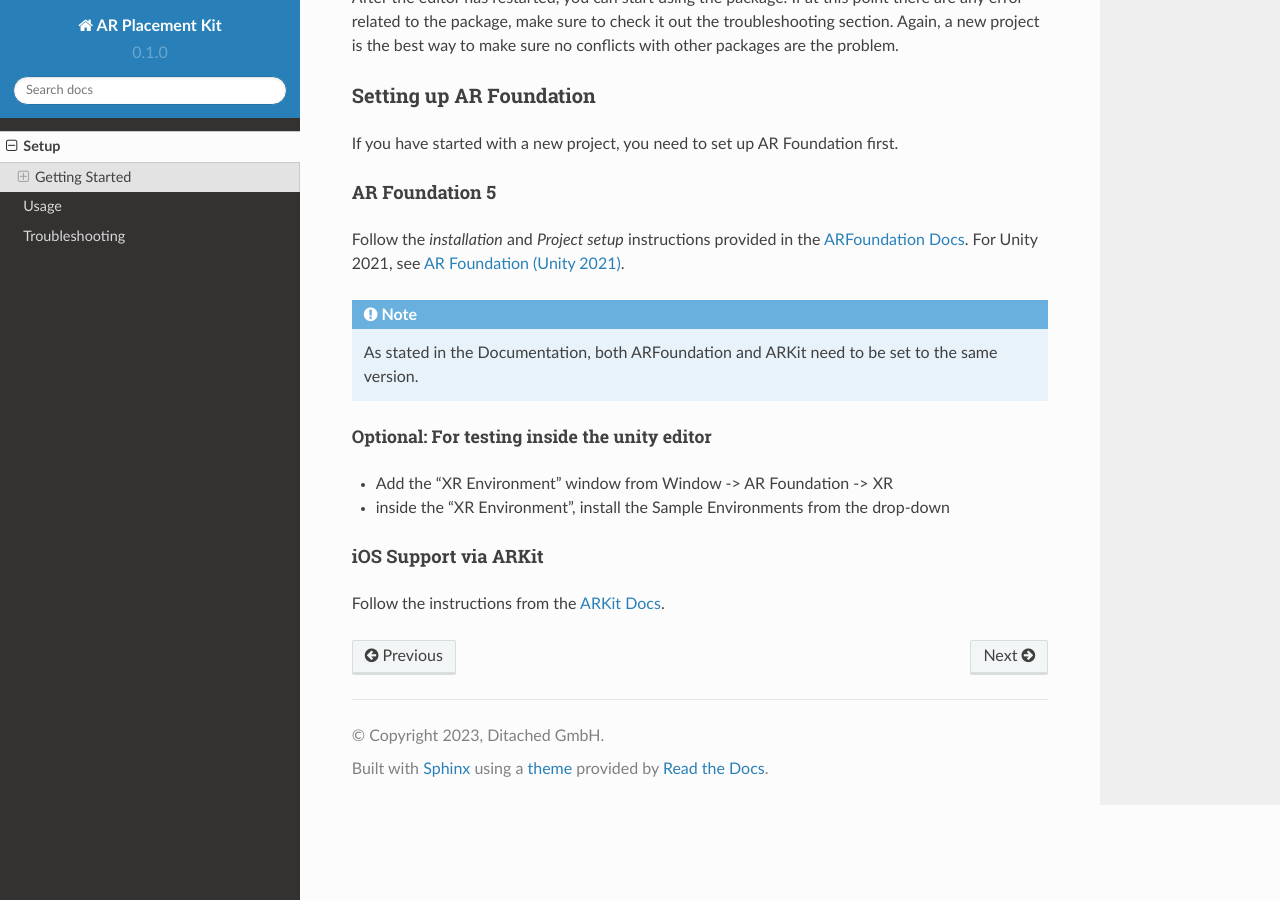
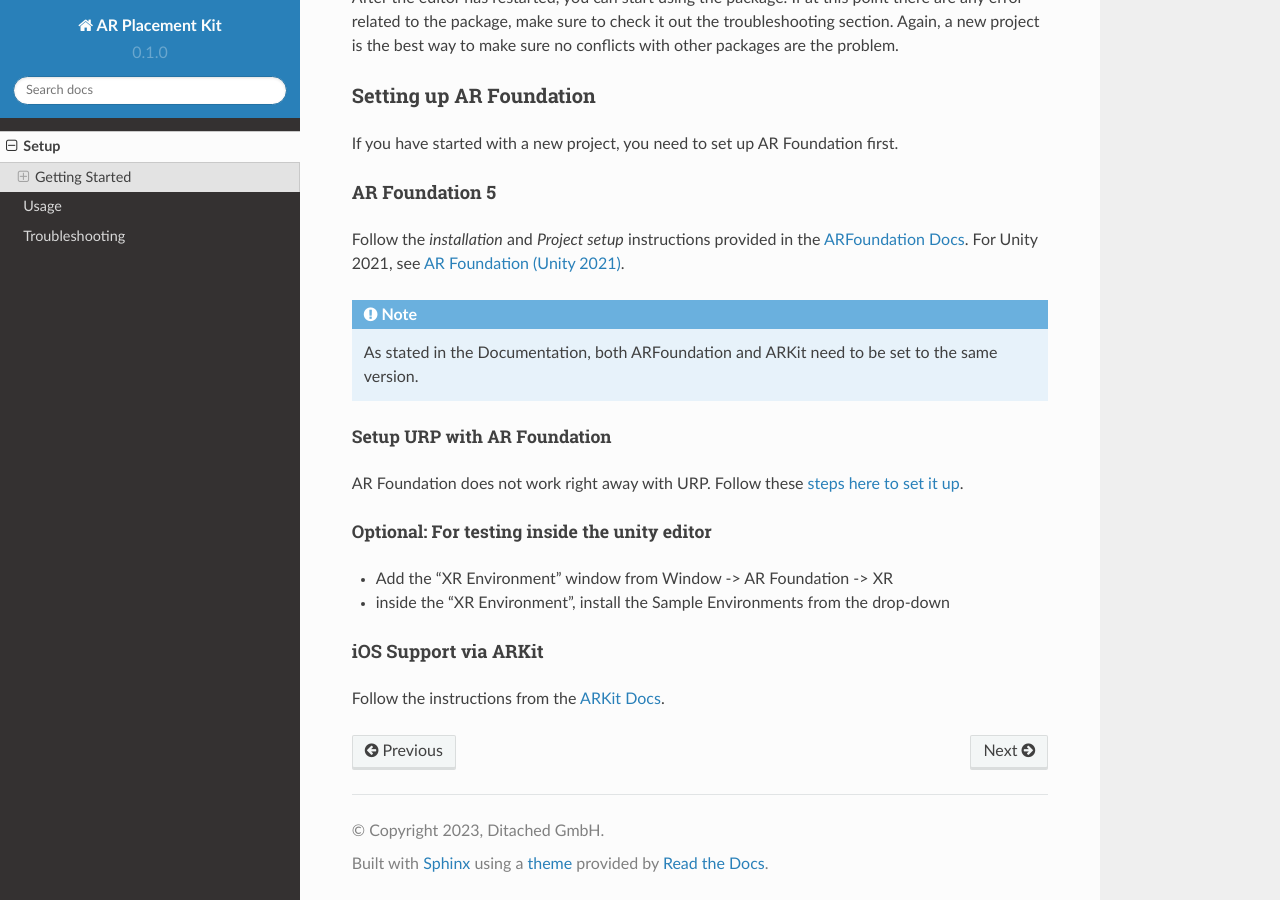
Before and after one commit to Ditached/ARPlacementKit-Docs, a Sphinx documentation site: the page built from docs/source/installation.rst, in a window 1280 px wide and 900 px high, scrolled down 1111 px. Built offline with Sphinx 7.4.7 and the Read the Docs theme 2.0.0, drawn with Linux system fonts in a browser that asks for light colours.

Commit message:
Setup URP getting started

```diff
--- a/docs/source/installation.rst
+++ b/docs/source/installation.rst
@@ -42,6 +42,13 @@
 .. note::
    As stated in the Documentation, both ARFoundation and ARKit need to be set to the same version.
 
+
+Setup URP with AR Foundation
+~~~~~~~~~~~~~~~~~~~~~~~~~~~~~~~~~~~~~~~
+AR Foundation does not work right away with URP.
+Follow these `steps here to set it up <https://docs.unity3d.com/Packages/com.unity.xr.arfoundation@5.0/manual/project-setup/universal-render-pipeline.html>`_.
+
+
 Optional: For testing inside the unity editor
 ~~~~~~~~~~~~~~~~~~~~~~~~~~~~~~~~~~~~~~~
 - Add the "XR Environment" window from Window -> AR Foundation -> XR
```
